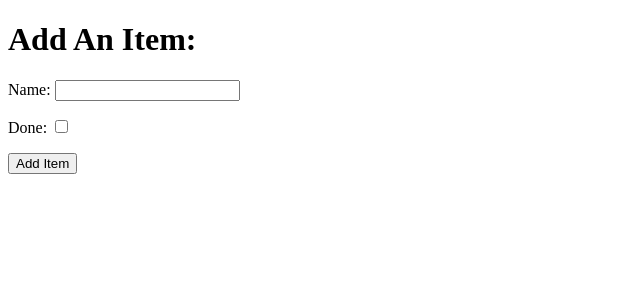
After one commit to AbnocChinwads/django-first-steps, a Django app: page /add in a window 1280 px wide. The commit adds this page. Shown: the top 300 px of the page, without its empty margins (0-640 px from the left). Run offline with Django 3.2, Linux system fonts and the light colour scheme.

Commit message:
Added create method/html page

```diff
--- a/django_todo/urls.py
+++ b/django_todo/urls.py
@@ -15,9 +15,10 @@ Including another URLconf
 """
 from django.contrib import admin
 from django.urls import path
-from todo.views import get_todo_list
+from todo.views import get_todo_list, add_item
 
 urlpatterns = [
     path('admin/', admin.site.urls),
-    path('', get_todo_list, name='get_todo_list')
+    path('', get_todo_list, name='get_todo_list'),
+    path('add', add_item, name='add')
 ]
--- /dev/null
+++ b/todo/templates/todo/add_item.html
@@ -0,0 +1,34 @@
+<!DOCTYPE html>
+<html lang="en">
+
+<head>
+	<meta charset="UTF-8">
+	<meta name="viewport" content="width=device-width, initial-scale=1.0">
+	<title>Document</title>
+</head>
+
+<body>
+	<h1>Add An Item:</h1>
+	<form method="POST" action="add">
+    {% csrf_token %}
+		<div>
+			<p>
+				<label for="id_name">Name: </label>
+				<input type="text" name="item_name" id="id_name">
+            </p>
+		</div>
+		<div>
+			<p>
+				<label for="id_done">Done: </label>
+				<input type="checkbox" name="done" id="id_done">
+            </p>
+		</div>
+		<div>
+			<p>
+				<button type="submit">Add Item</button>
+			</p>
+		</div>
+	</form>
+</body>
+
+</html>
--- a/todo/templates/todo/todo_list.html
+++ b/todo/templates/todo/todo_list.html
@@ -22,6 +22,7 @@
         <tr><td>You have nothing on your list</td></tr>
 		{% endfor %}
 	</table>
+    <a href="/add">Add an item</a>
 </body>
 
 </html>
--- a/todo/views.py
+++ b/todo/views.py
@@ -1,4 +1,4 @@
-from django.shortcuts import render
+from django.shortcuts import render, redirect
 from .models import Item
 
 # Create your views here.
@@ -10,3 +10,13 @@ def get_todo_list(request):
         'items': items
     }
     return render(request, 'todo/todo_list.html', context)
+
+
+def add_item(request):
+    if request.method == "POST":
+        name = request.POST.get('item_name')
+        done = 'done' in request.POST
+        Item.objects.create(name=name, done=done)
+
+        return redirect('get_todo_list')
+    return render(request, 'todo/add_item.html')
```
Also changed, not shown: db.sqlite3.
